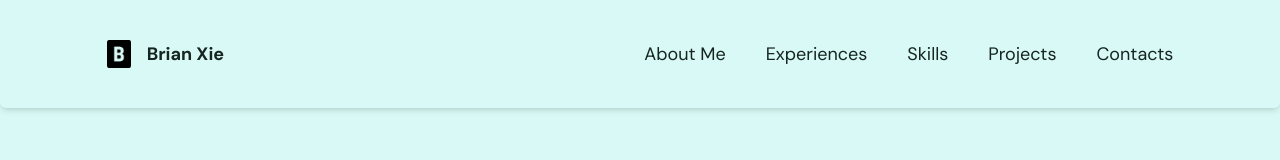
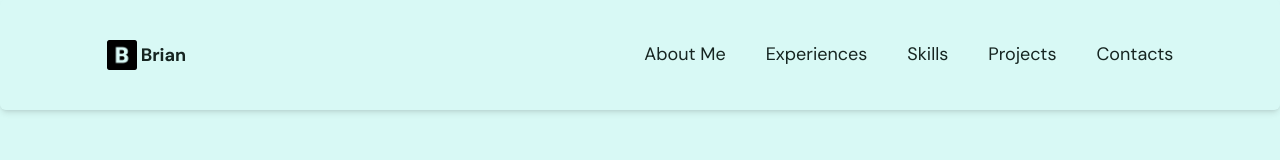
Before and after one commit to BrianXie-03/personal-website, a React (Vite) app: page / in a window 1280 px wide. Shown: the top 160 px of the page. Built offline with nearby package versions, Linux system fonts and the light colour scheme.

Commit message:
fixed logo icon

```diff
--- a/src/scenes/navbar/index.tsx
+++ b/src/scenes/navbar/index.tsx
@@ -26,15 +26,11 @@ const Navbar = ({ isTopOfPage, selectedPage, setSelectedPage}: Props) => {
                 {/* LEFT SIDE */}
                 <div className={`${flexBetween} w-full `}>
                     <div className={`${flexBetween} mx-left gap-4 text-lg font-bold`}>
-                        <img
-                            alt="b"
-                            src={b}
-                            className="w-6 h-auto"
-                        />
-                        <div className="font-bold">
-                            <Link page = "Brian Xie"
-                                selectedPage = {selectedPage}
-                                setSelectedPage = {setSelectedPage}
+                        <div className={`flex items-center gap-1 whitespace-nowrap`}>
+                            <img alt="logo" src={b} className="w-[30px] "/>
+                            <Link page = "Brian"
+                                  selectedPage = {selectedPage}
+                                  setSelectedPage = {setSelectedPage}
                             />
                         </div>
                     </div>
```
